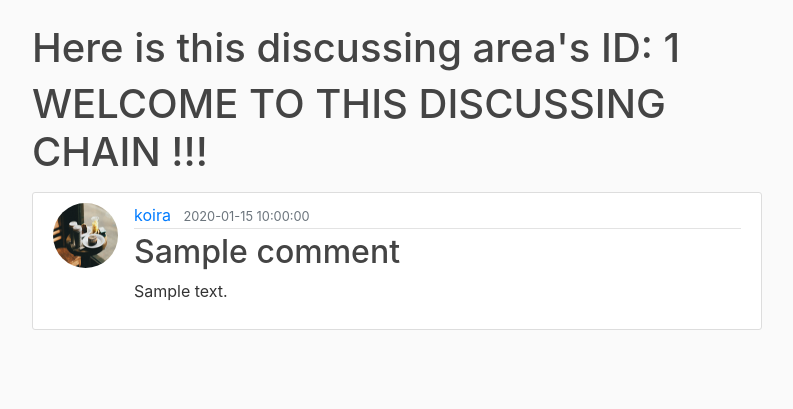
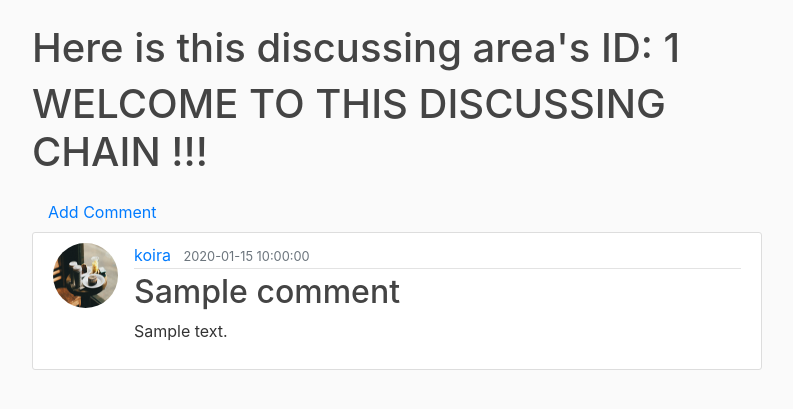
Before and after one commit to pronom8/Web-project, a Flask app: template flaskblog/templates/comments.html in a window 1280 px wide. Shown: the part 56-465 px from the top of the page, without its empty margins (53-846 px from the left). Run offline with Flask 3, Linux system fonts and the light colour scheme; tables that the repository leaves empty hold one stand-in row (values such as "Sample post"); the template is opened without the code that fills it: values that come from a table or form of the project are taken from there, most other values are stand-ins (such as "Sample title", 1, 10 or a date in 2020); some libraries are stand-ins or nearby versions.

Commit message:
Added an add comment button
Here users can comment on the post they are looking now

```diff
--- a/flaskblog/templates/comments.html
+++ b/flaskblog/templates/comments.html
@@ -10,6 +10,9 @@
     <h1>Here is this discussing area's ID: {{post_id}}</h1>
 
     <h1 class="mb-3"> WELCOME TO THIS DISCUSSING CHAIN !!!</h1>
+
+
+    <a class="nav-item nav-link" href="{{ url_for('new_comment', post_id = post_id) }}">Add Comment</a>
 
 
 
```
